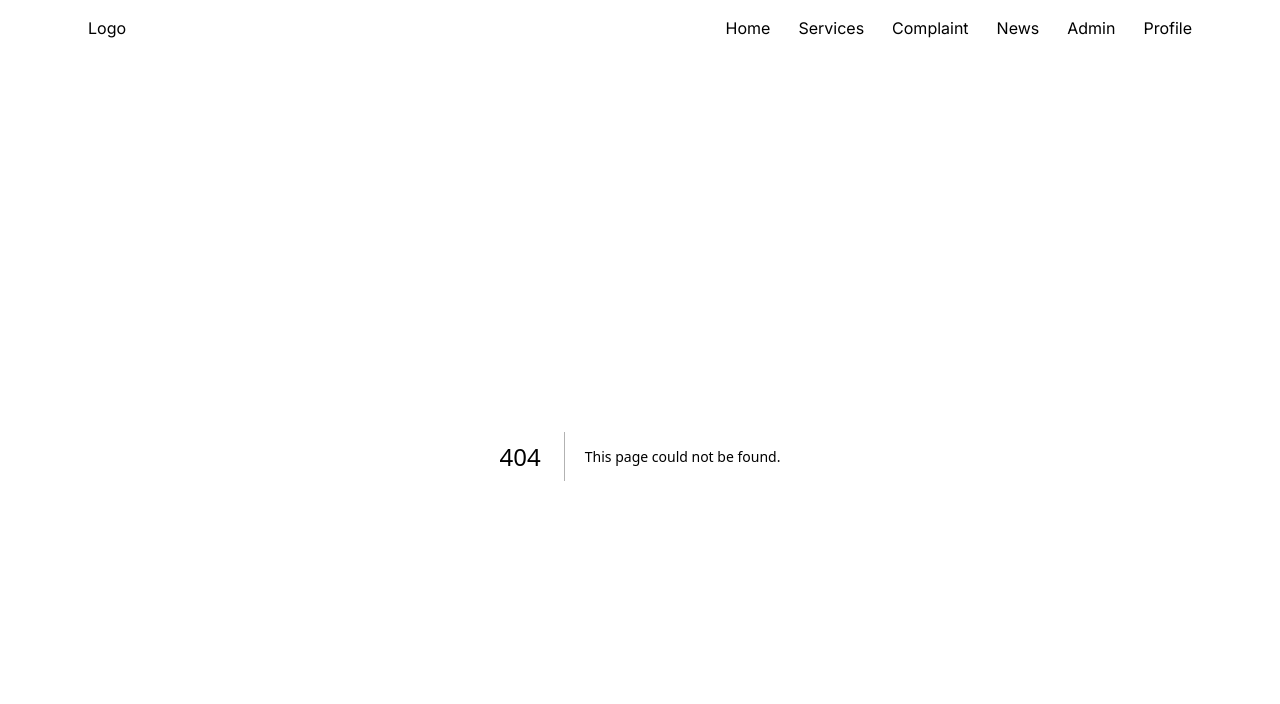
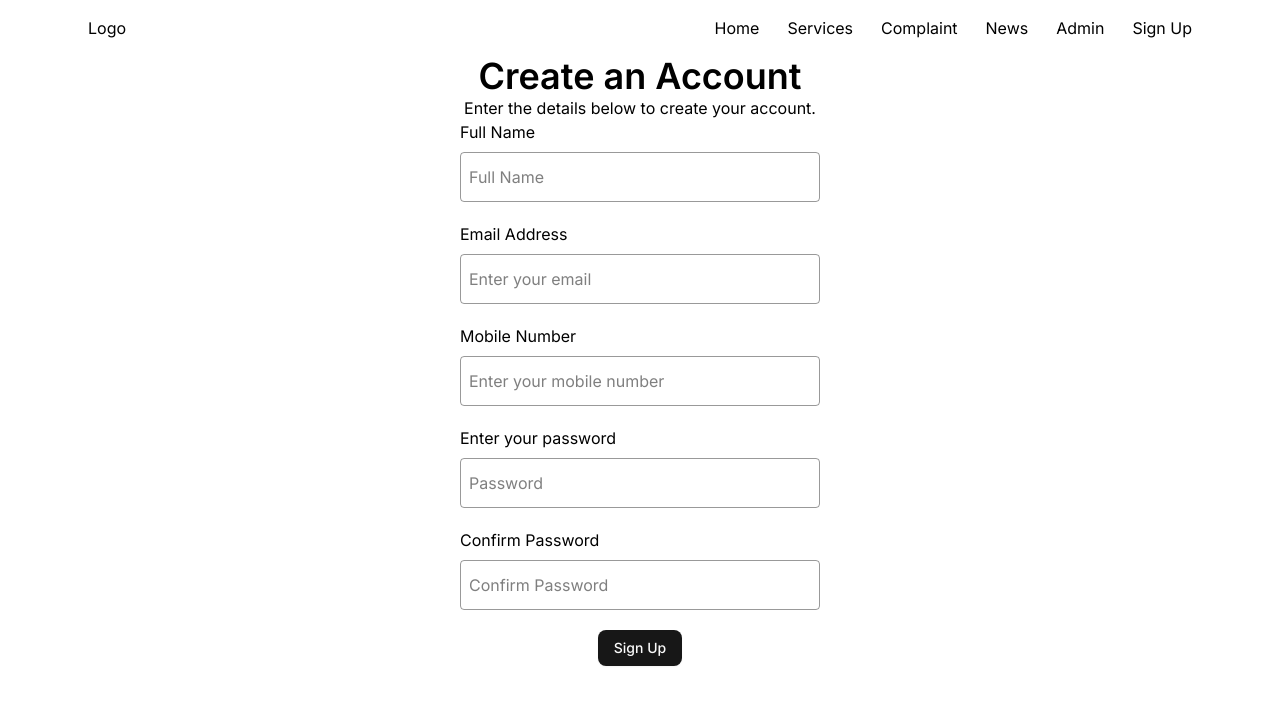
Before and after one commit to kritikashr/LocalConnect, a Next.js app: page /signup in a window 1280 px wide. Before the commit this address had no page. Shown: the top 704 px of the page. Built offline with nearby package versions, Linux system fonts and the light colour scheme.

Commit message:
Sign Up Form

```diff
--- a/package.json
+++ b/package.json
@@ -9,6 +9,7 @@
     "lint": "next lint"
   },
   "dependencies": {
+    "@hookform/resolvers": "^5.0.1",
     "@radix-ui/react-slot": "^1.2.2",
     "class-variance-authority": "^0.7.1",
     "clsx": "^2.1.1",
@@ -16,8 +17,10 @@
     "next": "15.3.2",
     "react": "^19.0.0",
     "react-dom": "^19.0.0",
+    "react-hook-form": "^7.56.4",
     "react-icons": "^5.5.0",
-    "tailwind-merge": "^3.3.0"
+    "tailwind-merge": "^3.3.0",
+    "zod": "^3.25.7"
   },
   "devDependencies": {
     "@eslint/eslintrc": "^3",
--- a/src/app/globals.css
+++ b/src/app/globals.css
@@ -114,5 +114,7 @@
   h2 {
     @apply text-3xl md:text-[40px] lg:text-5xl font-semibold;
   }
-
+  h3 {
+    @apply text-2xl md:text-3xl lg:text-4xl font-semibold;
+  }
 }
--- /dev/null
+++ b/src/app/signup/page.tsx
@@ -0,0 +1,14 @@
+import SignupForm from '@/components/Form/SignupForm'
+import React from 'react'
+
+const page = () => {
+  return (
+    <div className='flex flex-col items-center justify-center'>
+        <h3>Create an Account</h3>
+        <p>Enter the details below to create your account.</p>
+        <SignupForm/>
+    </div>
+  )
+}
+
+export default page
--- /dev/null
+++ b/src/components/Form/SignupForm.tsx
@@ -0,0 +1,104 @@
+'use client'
+import React from "react";
+import { Button } from "../ui/button";
+import {  useForm } from "react-hook-form";
+import { zodResolver } from "@hookform/resolvers/zod";
+import { signupSchema, TSignupSchema } from "@/lib/types";
+
+
+const SignupForm = () => {
+  const {
+    register,
+    handleSubmit,
+    formState : {errors, isSubmitting},
+    reset,
+  } = useForm<TSignupSchema>({
+    resolver: zodResolver(signupSchema),
+  });
+
+  const onSubmit = (data: TSignupSchema) => {
+    console.log(data);
+    reset();
+  };
+
+  return (
+    <form
+      onSubmit={handleSubmit(onSubmit)}
+      className="flex flex-col justify-center items-center gap-5 px-3 w-[30vw] "
+    >
+      <div className="flex flex-col gap-2 w-full">
+        <label htmlFor="name">Full Name</label>
+        <input
+          {...register("name")}
+          type="text"
+          id="name"
+          name="name"
+          placeholder="Full Name"
+          className="p-2 py-3 border-1 rounded border-[#00000066]"
+        />
+        {errors.name&&(
+          <p className="text-red-500">{`${errors.name.message}`}</p>
+        )}
+      </div>
+      <div className="flex flex-col gap-2 w-full">
+        <label htmlFor="email">Email Address</label>
+        <input
+          {...register("email")}
+          type="email"
+          id="email"
+          name="email"
+          placeholder="Enter your email"
+          className="p-2 py-3 border-1 rounded border-[#00000066]"
+        />
+        {errors.email &&(
+          <p className="text-red-500">{`${errors.email.message}`}</p>
+        )}
+      </div>
+      <div className="flex flex-col gap-2 w-full">
+        <label htmlFor="phoneNumber">Mobile Number</label>
+        <input
+          {...register("phoneNumber")}
+          type="text"
+          id="phoneNumber"
+          name="phoneNumber"
+          placeholder="Enter your mobile number"
+          className="p-2 py-3 border-1 rounded border-[#00000066]"
+        />
+        {errors.phoneNumber &&(
+          <p className="text-red-500">{`${errors.phoneNumber.message}`}</p>
+        )}
+      </div>
+      <div className="flex flex-col gap-2 w-full">
+        <label htmlFor="password">Enter your password</label>
+        <input
+          {...register("password")}
+          type="text"
+          id="password"
+          name="password"
+          placeholder="Password"
+          className="p-2 py-3 border-1 rounded border-[#00000066]"
+        />
+        {errors.password &&(
+          <p className="text-red-500">{`${errors.password.message}`}</p>
+        )}
+      </div>
+      <div className="flex flex-col gap-2 w-full">
+        <label htmlFor="confirmPassword">Confirm Password</label>
+        <input
+          {...register("confirmPassword")}
+          type="text"
+          id="confirmPassword"
+          name="confirmPassword"
+          placeholder="Confirm Password"
+          className="p-2 py-3 border-1 rounded border-[#00000066]"
+        />
+        {errors.confirmPassword &&(
+          <p className="text-red-500">{`${errors.confirmPassword.message}`}</p>
+        )}
+      </div>
+      <Button type="submit">Sign Up</Button>
+    </form>
+  );
+};
+
+export default SignupForm;
--- a/src/components/Navbar.tsx
+++ b/src/components/Navbar.tsx
@@ -12,7 +12,7 @@ const Navbar = () => {
           <Link href={"/complaint"}>Complaint</Link>
           <Link href={"/news"}>News</Link>
           <Link href={"/admin"}>Admin</Link>
-          <div>Profile</div>
+          <Link href={"/signup"}>Sign Up</Link>
         </div>
       </div>
     </>
--- /dev/null
+++ b/src/lib/types.ts
@@ -0,0 +1,19 @@
+import { z } from "zod";
+
+export const signupSchema = z
+  .object({
+    email: z.string().min(1, { message: "Email is required"}).email(),
+    name: z.string().min(5, {message : "Full name is required"}),
+    phoneNumber: z
+      .string()
+      .min(10, { message: "Phone number must be at least 10 digits" })
+      .max(10, { message: "Phone number must be at most 10 digits" }),
+    password: z.string().min(8, {message: "Password must be at least 8 characters"}),
+    confirmPassword: z.string().min(8, {message: "Please re-enter your password"}),
+  })
+  .refine((data) => data.confirmPassword, {
+    message: "Password must match",
+    path: ["confirmPassword"],
+  });
+
+export type TSignupSchema = z.infer<typeof signupSchema>;
```
Also changed, not shown: src/components/Form/Singup.tsx (deleted), 1 other file (tests, documents, lock files or other folders).
